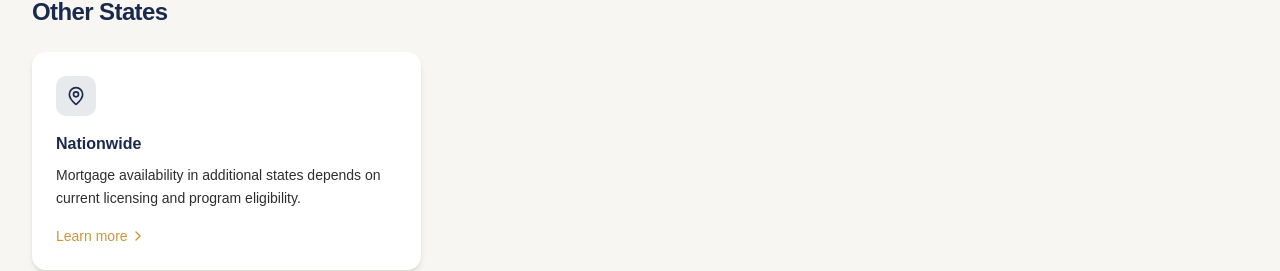
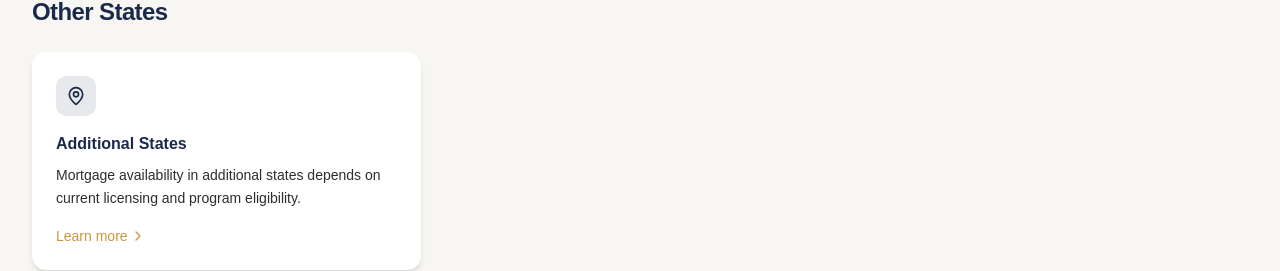
Before and after one commit to JLshope12/jacob-shope-mortgage, a Next.js app: page /service-areas in a window 1280 px wide. Shown: the part 2213-2484 px from the top of the page. Built offline with nearby package versions, Linux system fonts and the light colour scheme.

Commit message:
SEO: clarify out-of-state availability without implying nationwide licensing

```diff
--- a/data/service-areas.ts
+++ b/data/service-areas.ts
@@ -198,7 +198,7 @@ export const SERVICE_AREAS: ServiceArea[] = [
   {
     slug: "nationwide",
     group: "nationwide",
-    name: "Nationwide",
+    name: "Additional States",
     shortDescription:
       "Mortgage availability in additional states depends on current licensing and program eligibility.",
     introParagraph:
```
